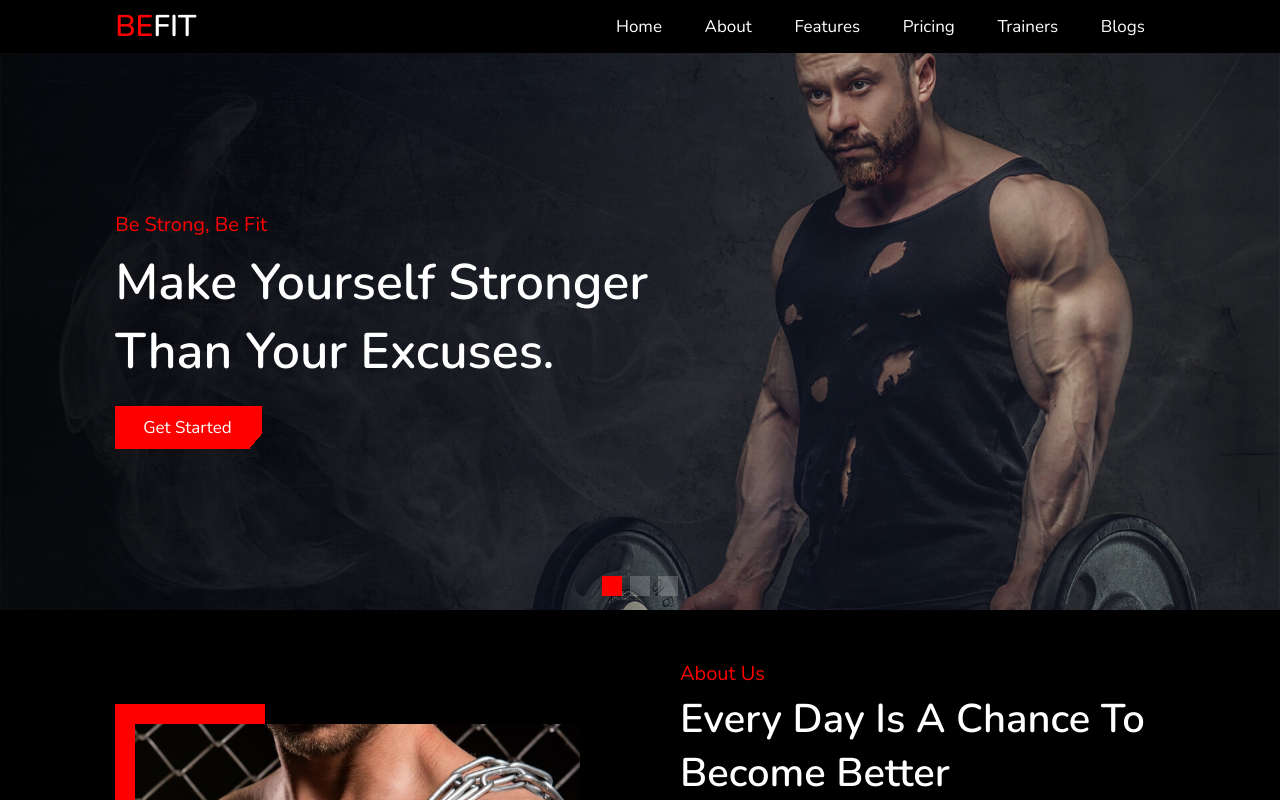
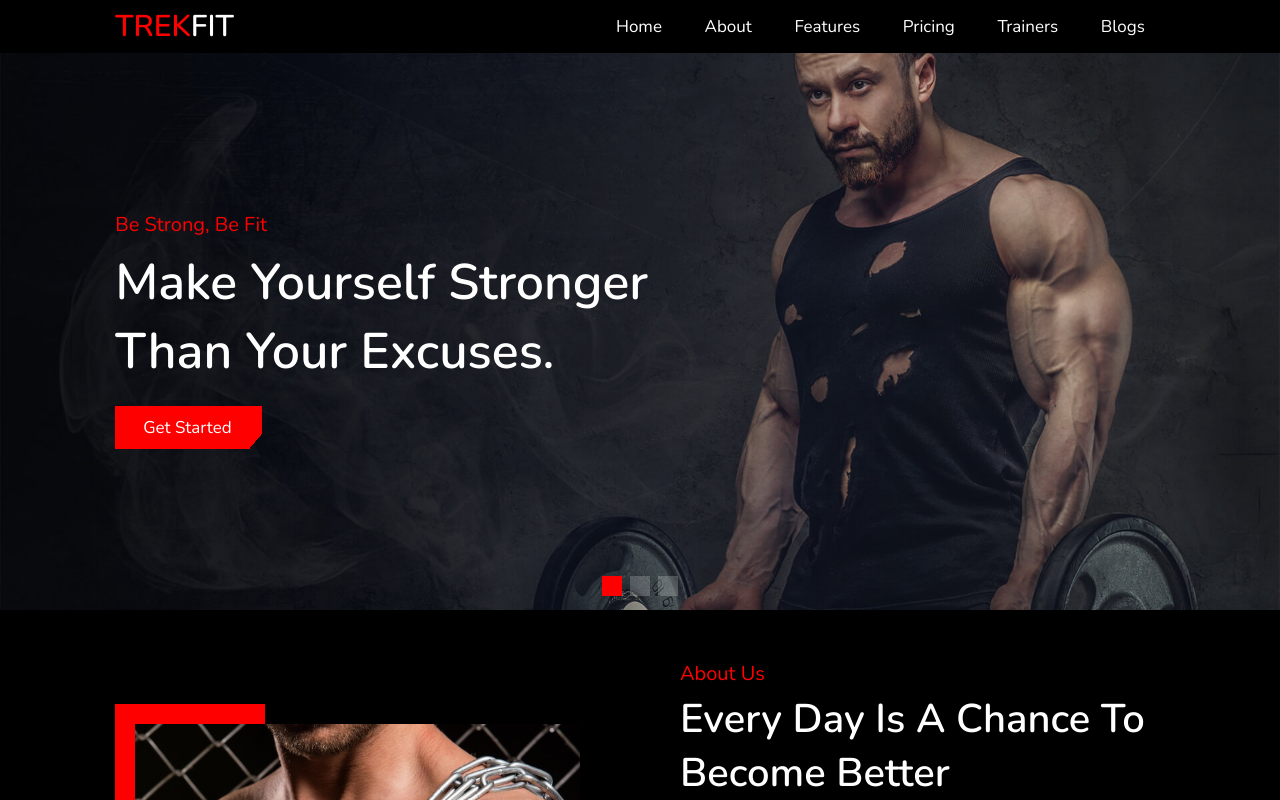
Before and after one commit to ibrahimy353/gym_website1, a plain HTML site: page index.html in a window 1280 px wide. Shown: the top 800 px of the page. Drawn offline with nearby package versions, Linux system fonts and the light colour scheme.

Commit message:
added details

```diff
--- a/index.html
+++ b/index.html
@@ -21,7 +21,7 @@
 
 <header class="header">
 
-    <a href="#" class="logo"> <span>BE</span>FIT </a>
+    <a href="#" class="logo"> <span>TREK</span>FIT </a>
 
     <div id="menu-btn" class="fas fa-bars"></div>
 
```
